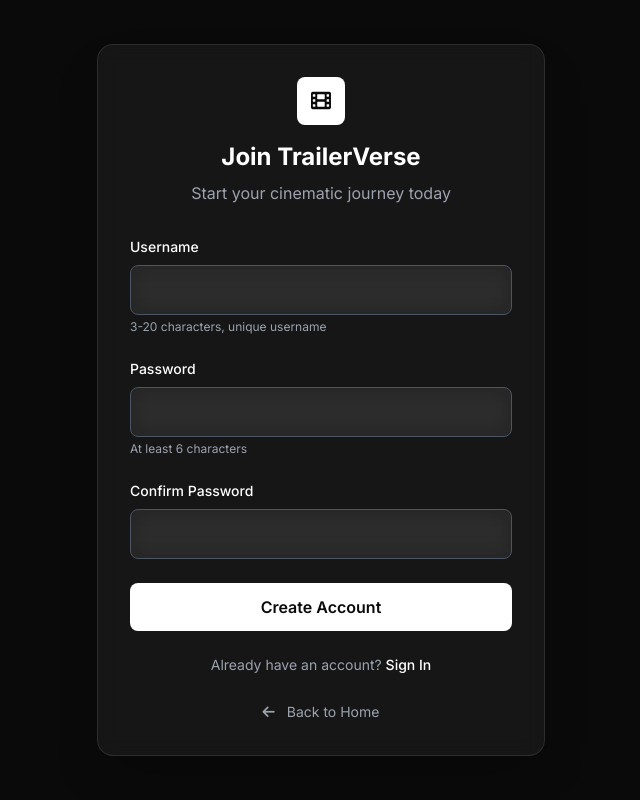
After one commit to JittoJoseph/TrailerVerse, a PHP site: page /TrailerVerse/auth/signup.php in a window 1280 px wide. The commit adds this page. Shown: the whole page, without its empty margins (319-959 px from the left). Run offline with PHP 8.4, Linux system fonts and the light colour scheme; a stand-in replaces the project's code that opens the database connection; some libraries are stand-ins or nearby versions.

Commit message:
feat: add authentication functionality with login, logout, and signup features

```diff
--- /dev/null
+++ b/auth/signup.php
@@ -0,0 +1,152 @@
+<?php
+require_once '../config/app.php';
+require_once '../config/database.php';
+
+$error = '';
+$success = '';
+
+if ($_SERVER['REQUEST_METHOD'] == 'POST') {
+  $username = trim($_POST['username'] ?? '');
+  $password = trim($_POST['password'] ?? '');
+  $confirm_password = trim($_POST['confirm_password'] ?? '');
+
+  // Basic validation
+  if (empty($username) || empty($password) || empty($confirm_password)) {
+    $error = 'Please fill in all fields';
+  } elseif ($password !== $confirm_password) {
+    $error = 'Passwords do not match';
+  } elseif (strlen($password) < 6) {
+    $error = 'Password must be at least 6 characters long';
+  } elseif (strlen($username) < 3) {
+    $error = 'Username must be at least 3 characters long';
+  } elseif (strlen($username) > 20) {
+    $error = 'Username must be less than 20 characters';
+  } else {
+    try {
+      $db = new Database();
+      $conn = $db->connect();
+
+      // Check if username already exists
+      $stmt = $conn->prepare("SELECT id FROM users WHERE username = ?");
+      $stmt->execute([$username]);
+      if ($stmt->fetch()) {
+        $error = 'Username already exists';
+      } else {
+        // Create new user
+        $hashed_password = password_hash($password, PASSWORD_DEFAULT);
+        $stmt = $conn->prepare("INSERT INTO users (username, password) VALUES (?, ?)");
+
+        if ($stmt->execute([$username, $hashed_password])) {
+          $success = 'Account created successfully! You can now sign in.';
+          // Clear form data
+          $username = '';
+        } else {
+          $error = 'Failed to create account. Please try again.';
+        }
+      }
+    } catch (PDOException $e) {
+      $error = 'Connection failed. Please try again.';
+    }
+  }
+}
+?>
+
+<!DOCTYPE html>
+<html lang="en">
+
+<head>
+  <meta charset="UTF-8">
+  <meta name="viewport" content="width=device-width, initial-scale=1.0">
+  <title>TrailerVerse - Sign Up</title>
+  <script src="https://cdn.tailwindcss.com"></script>
+  <script>
+    tailwind.config = {
+      theme: {
+        extend: {
+          colors: {
+            'slate': {
+              950: '#0a0a0a'
+            }
+          }
+        }
+      }
+    }
+  </script>
+  <link href="https://fonts.googleapis.com/css2?family=Inter:wght@300;400;500;600;700&display=swap" rel="stylesheet">
+  <link rel="stylesheet" href="https://cdnjs.cloudflare.com/ajax/libs/font-awesome/6.0.0/css/all.min.css">
+  <style>
+    body {
+      font-family: 'Inter', sans-serif;
+    }
+
+    .glass {
+      background: rgba(255, 255, 255, 0.05);
+      backdrop-filter: blur(10px);
+      border: 1px solid rgba(255, 255, 255, 0.1);
+    }
+  </style>
+</head>
+
+<body class="bg-slate-950 text-white flex items-center justify-center min-h-screen p-4">
+  <div class="glass p-8 rounded-2xl shadow-2xl w-full max-w-md">
+    <div class="text-center mb-8">
+      <div class="w-12 h-12 bg-white rounded-lg flex items-center justify-center mx-auto mb-4">
+        <i class="fas fa-film text-slate-950 text-xl"></i>
+      </div>
+      <h2 class="text-2xl font-bold">Join TrailerVerse</h2>
+      <p class="text-gray-400 mt-2">Start your cinematic journey today</p>
+    </div>
+
+    <?php if ($error): ?>
+      <div class="bg-red-500/20 border border-red-500/50 text-red-300 px-4 py-3 rounded-lg mb-6">
+        <i class="fas fa-exclamation-triangle mr-2"></i>
+        <?= htmlspecialchars($error) ?>
+      </div>
+    <?php endif; ?>
+
+    <?php if ($success): ?>
+      <div class="bg-green-500/20 border border-green-500/50 text-green-300 px-4 py-3 rounded-lg mb-6">
+        <i class="fas fa-check-circle mr-2"></i>
+        <?= htmlspecialchars($success) ?>
+      </div>
+    <?php endif; ?>
+
+    <form action="signup.php" method="POST" class="space-y-6">
+      <div>
+        <label for="username" class="block text-sm font-medium mb-2">Username</label>
+        <input type="text" id="username" name="username" required
+          value="<?= htmlspecialchars($username ?? '') ?>"
+          class="w-full p-3 rounded-lg glass border border-gray-600 focus:outline-none focus:ring-2 focus:ring-white/50 transition-all">
+        <p class="text-xs text-gray-400 mt-1">3-20 characters, unique username</p>
+      </div>
+      <div>
+        <label for="password" class="block text-sm font-medium mb-2">Password</label>
+        <input type="password" id="password" name="password" required
+          class="w-full p-3 rounded-lg glass border border-gray-600 focus:outline-none focus:ring-2 focus:ring-white/50 transition-all">
+        <p class="text-xs text-gray-400 mt-1">At least 6 characters</p>
+      </div>
+      <div>
+        <label for="confirm_password" class="block text-sm font-medium mb-2">Confirm Password</label>
+        <input type="password" id="confirm_password" name="confirm_password" required
+          class="w-full p-3 rounded-lg glass border border-gray-600 focus:outline-none focus:ring-2 focus:ring-white/50 transition-all">
+      </div>
+      <button type="submit" class="w-full bg-white text-slate-950 font-semibold py-3 rounded-lg hover:bg-gray-100 transition-colors">
+        Create Account
+      </button>
+    </form>
+
+    <p class="text-center text-sm mt-6 text-gray-400">
+      Already have an account?
+      <a href="signin.php" class="text-white hover:underline font-medium">Sign In</a>
+    </p>
+
+    <div class="text-center mt-6">
+      <a href="../index.php" class="text-gray-400 hover:text-white transition-colors text-sm">
+        <i class="fas fa-arrow-left mr-2"></i>
+        Back to Home
+      </a>
+    </div>
+  </div>
+</body>
+
+</html>
--- a/config/app.php
+++ b/config/app.php
@@ -1,6 +1,26 @@
 <?php
 define('APP_NAME', 'TrailerVerse');
-define('APP_URL', 'http://localhost/TestProject');
+define('APP_URL', 'http://localhost/TrailerVerse');
 
-// Start session
-session_start();
+// Start session if not already started
+if (session_status() == PHP_SESSION_NONE) {
+  session_start();
+}
+
+// Helper function to check if user is logged in
+function isLoggedIn()
+{
+  return isset($_SESSION['user_id']) && !empty($_SESSION['user_id']);
+}
+
+// Helper function to get current user ID
+function getCurrentUserId()
+{
+  return $_SESSION['user_id'] ?? null;
+}
+
+// Helper function to get current username
+function getCurrentUsername()
+{
+  return $_SESSION['username'] ?? null;
+}
--- a/index.php
+++ b/index.php
@@ -1,4 +1,5 @@
 <?php
+require_once 'config/app.php';
 require_once 'config/tmdb_config.php';
 require_once 'services/MovieService.php';
 
--- a/setup/database_setup.sql
+++ b/setup/database_setup.sql
@@ -6,7 +6,6 @@
 CREATE TABLE users (
     id INT PRIMARY KEY AUTO_INCREMENT,
     username VARCHAR(20) UNIQUE NOT NULL,
-    email VARCHAR(50) UNIQUE NOT NULL,
     password VARCHAR(255) NOT NULL,
     first_name VARCHAR(15),
     last_name VARCHAR(20),
```
Also changed, not shown: auth/logout.php (added, +7 -0 lines), auth/profile.php (added, +167 -0 lines), auth/signin.php (added, +131 -0 lines), includes/header.php (+18 -3 lines), setup/setup.php (added).
